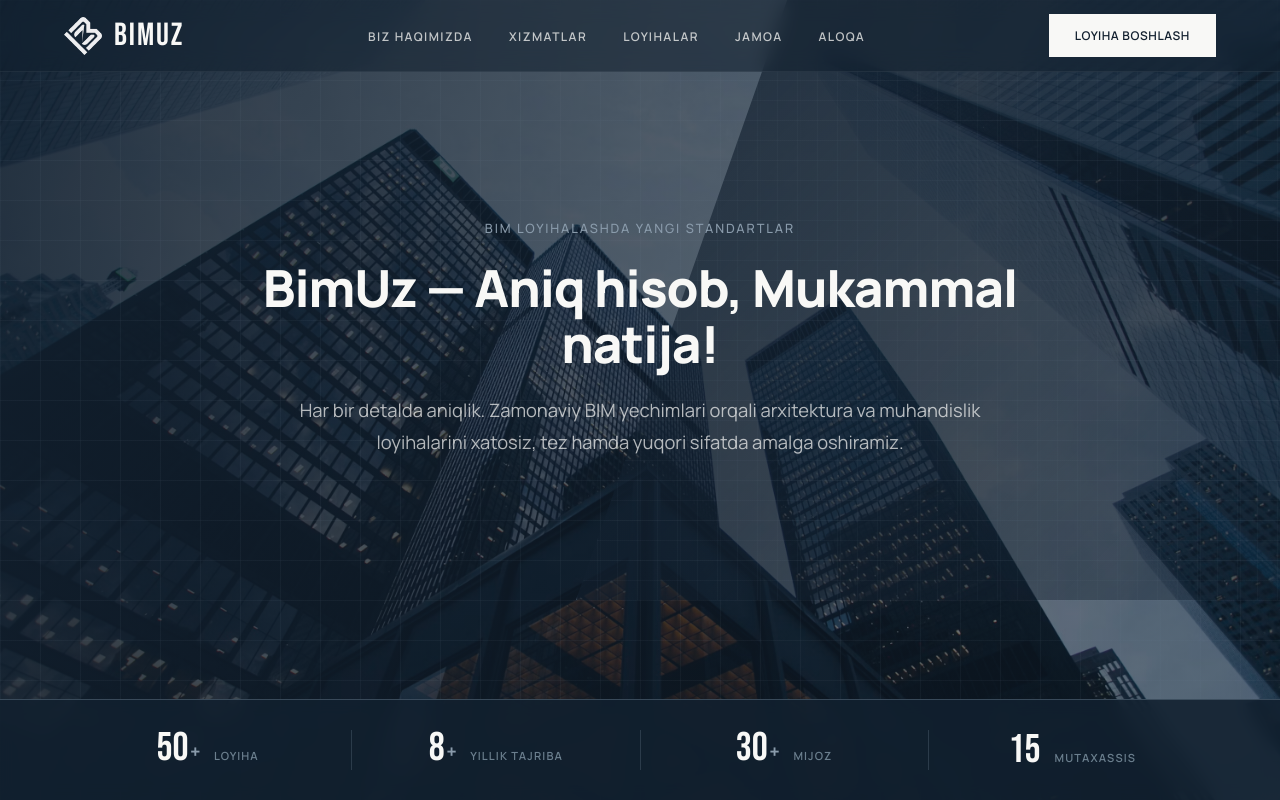
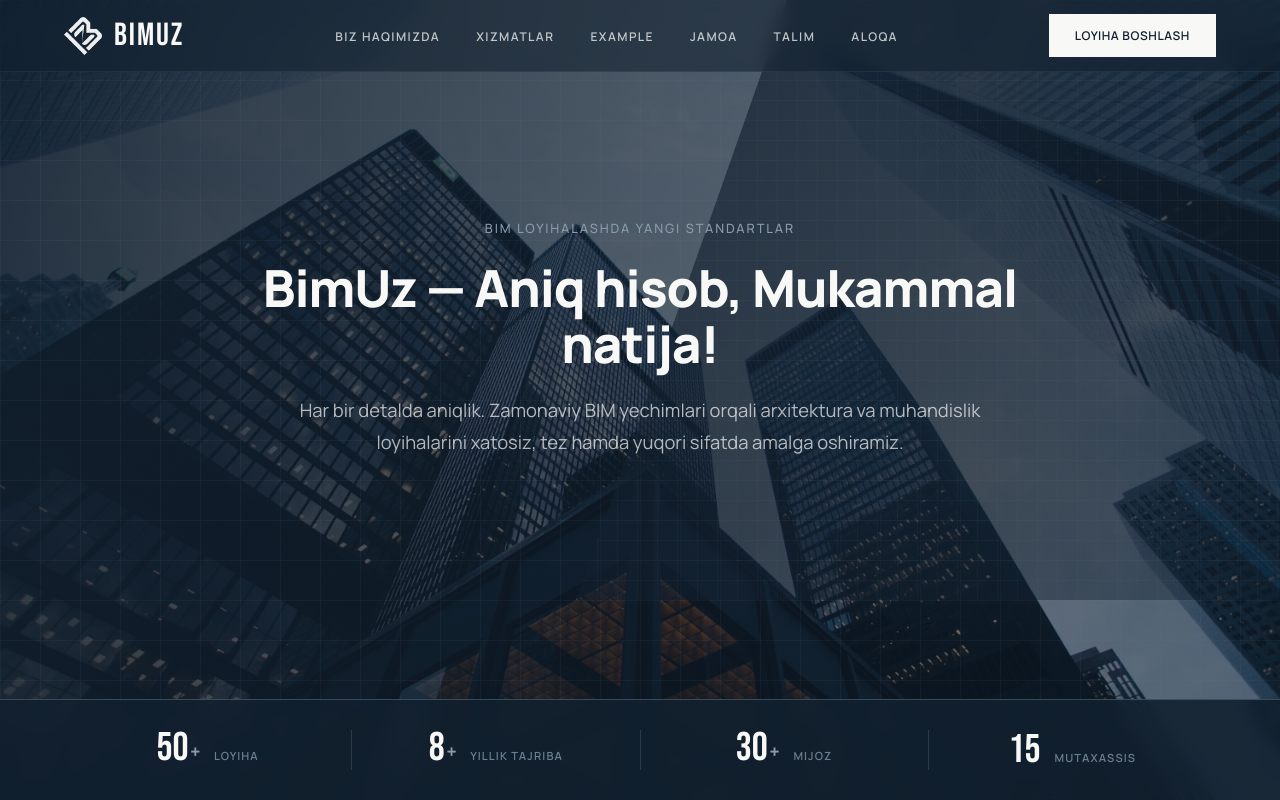
Before and after one commit to 27sdlv/bimuz-project, a Next.js app: page / in a window 1280 px wide. Shown: the top 800 px of the page. Built offline with nearby package versions, Linux system fonts and the light colour scheme.

Commit message:
added navbar link

```diff
--- a/components/Header.tsx
+++ b/components/Header.tsx
@@ -74,8 +74,13 @@
               <a
                 href={link.href}
                 onClick={(e) => {
-                  e.preventDefault();
-                  handleNavClick(link.href);
+                  if (link.href.startsWith("#")) {
+                    e.preventDefault();
+                    handleNavClick(link.href);
+                  } else {
+                    setMenuOpen(false);
+                    document.body.style.overflow = "";
+                  }
                 }}
               >
                 {link.label}
--- a/lib/data.ts
+++ b/lib/data.ts
@@ -1,8 +1,9 @@
 export const navLinks = [
   { href: "#about", label: "Biz haqimizda" },
   { href: "#services", label: "Xizmatlar" },
-  { href: "#projects", label: "Loyihalar" },
+  { href: "#projects", label: "Example" },
   { href: "#team", label: "Jamoa" },
+  { href: "https://talim.bimuz.uz", label: "Talim" },
   { href: "#contact", label: "Aloqa" },
 ] as const;
 
@@ -260,10 +261,10 @@
 ] as const;
 
 export const teamMembers = [
-  { initials: "BK", name: "Bobur Karimov", role: "Bosh arxitektor" },
-  { initials: "DY", name: "Dilnoza Yusupova", role: "BIM menejeri" },
-  { initials: "JT", name: "Jasur Toshmatov", role: "Konstruktor" },
-  { initials: "KR", name: "Kamola Rahimova", role: "Vizualizator" },
+  { initials: "JD", name: "John Doe", role: "Bosh arxitektor" },
+  { initials: "JD", name: "John Doe", role: "BIM menejeri" },
+  { initials: "JD", name: "John Doe", role: "Konstruktor" },
+  { initials: "JD", name: "John Doe", role: "Vizualizator" },
 ] as const;
 
 export const testimonials = [
```
